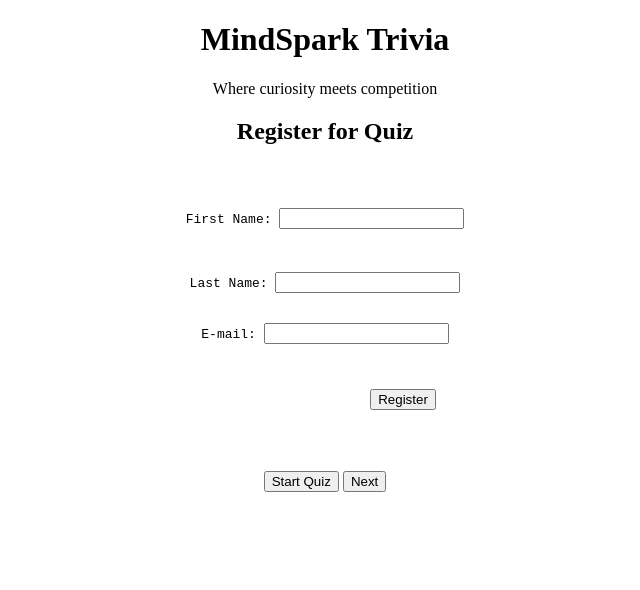
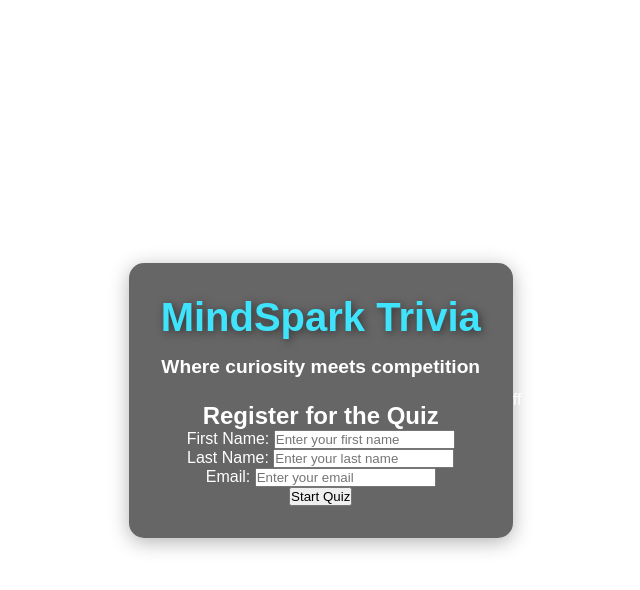
Before and after one commit to Aaryan-319/hackathon, a plain HTML site: page CyberUtsav-2024/Resistration page.html in a window 1280 px wide. Shown: the whole page, without its empty margins (315-955 px from the left). Drawn offline with Linux system fonts and the light colour scheme.

Commit message:
XIC (updated)

```diff
--- /dev/null
+++ b/CyberUtsav-2024/Registration.css
@@ -0,0 +1,38 @@
+* {
+    margin: 0;
+    padding: 0;
+    box-sizing: border-box;
+}
+
+body {
+  font-family: Arial, sans-serif;
+  background: color(135deg, rgb(25, 254, 255));
+  background-size: 400% 400%;
+  animation: gradient 12s ease infinite;
+  display: flex;
+  justify-content: center;
+  align-items: center;
+  height: 100vh;
+  color: #fff;
+}
+.landing-page {
+    text-align: center;
+    max-width: 600px;
+    padding: 2rem;
+    border-radius: 15px;
+    background: rgba(0, 0, 0, 0.6);
+    box-shadow: 0px 4px 20px rgba(0, 0, 0, 0.3);
+    animation: fadeIn 1.5s ease-in-out;
+  }
+
+  .landing-page h1 {
+    font-size: 2.5rem;
+    margin-bottom: 1rem;
+    color: #40e3fc;
+    text-shadow: 2px 2px 8px rgba(0, 0, 0, 0.5);
+  }
+
+  .landing-page p {
+    font-size: 1.2rem;
+    margin-bottom: 1.5rem;
+  }
--- a/CyberUtsav-2024/Resistration page.html
+++ b/CyberUtsav-2024/Resistration page.html
@@ -1,32 +1,59 @@
 <!DOCTYPE html>
 <html lang="en">
-
   <head>
-    <meta charset="UTF-8">
-    <meta name="viewport" content="width=device-width, initial-scale=1.0">
-    <title>Registration</title>
-    <link rel="stylesheet" href="styles.css">
+    <meta charset="UTF-8" />
+    <meta name="viewport" content="width=device-width, initial-scale=1.0" />
+    <title>MindSpark Trivia Registration</title>
+    <link rel="stylesheet" href="Registration.css" />
   </head>
 
   <body>
     <div class="landing-page" id="landingPage">
-        <center>
       <h1>MindSpark Trivia</h1>
-            <p><bold>Where curiosity meets competition</bold></p>
-            <div class="Container">
-                <h2>Register for Quiz</h2>
-                <pre><div id="Container" class="hide"></div>
-                <p style="text-align: center;"><div>First Name: <input type="text" id="First Name" aria-placeholder="First Name" maxlength="15"></div></p>
-                <div>Last Name: <input type="text" id="Last Name" aria-placeholder="Last Name" maxlength="15"></div>
-                <div>E-mail: <input type="text" id="E-mail" aria-placeholder="E-mail"></div>
-                <div id="buttons" class="btn-grid">
-                    <button class="btn">Register</button>
+      <p><strong>Where curiosity meets competition</strong></p>
+
+      <!-- Registration Form Container -->
+      <div class="container">
+        <h2>Register for the Quiz</h2>
+        <form id="registrationForm">
+          <div>
+            <label for="firstName">First Name:</label>
+            <input
+              type="text"
+              id="firstName"
+              name="firstName"
+              maxlength="15"
+              placeholder="Enter your first name"
+              required
+            />
           </div>
-            </div></pre></p>
+          <div>
+            <label for="lastName">Last Name:</label>
+            <input
+              type="text"
+              id="lastName"
+              name="lastName"
+              maxlength="15"
+              placeholder="Enter your last name"
+              required
+            />
+          </div>
+          <div>
+            <label for="email">Email:</label>
+            <input
+              type="email"
+              id="email"
+              name="email"
+              placeholder="Enter your email"
+              required
+            />
+          </div>
+        </form>
+      </div>
       <button id="start-btn" class="start-btn btn">Start Quiz</button>
-            <button id="next-btn" class="next-btn btn hide">Next</button>
     </div>
-    <script src="script.js"></script>
+    <footer>
+     ff
+    </footer>
   </body>
-
 </html>
--- a/CyberUtsav-2024/style.css
+++ b/CyberUtsav-2024/style.css
@@ -0,0 +1,187 @@
+/* Reset and Basic Styles */
+* {
+    margin: 0;
+    padding: 0;
+    box-sizing: border-box;
+  }
+  body {
+    font-family: Arial, sans-serif;
+    background: color(135deg, rgb(25, 254, 255));
+    background-size: 400% 400%;
+    animation: gradient 12s ease infinite;
+    display: flex;
+    justify-content: center;
+    align-items: center;
+    height: 100vh;
+    color: #fff;
+  }
+
+  /* Landing Page */
+  .landing-page {
+    text-align: center;
+    max-width: 600px;
+    padding: 2rem;
+    border-radius: 15px;
+    background: rgba(0, 0, 0, 0.6);
+    box-shadow: 0px 4px 20px rgba(0, 0, 0, 0.3);
+    animation: fadeIn 1.5s ease-in-out;
+  }
+
+  .landing-page h1 {
+    font-size: 2.5rem;
+    margin-bottom: 1rem;
+    color: #40e3fc;
+    text-shadow: 2px 2px 8px rgba(0, 0, 0, 0.5);
+  }
+
+  .landing-page p {
+    font-size: 1.2rem;
+    margin-bottom: 1.5rem;
+  }
+
+  .category-btn {
+    padding: 15px 20px;
+    font-size: 1.1rem;
+    margin: 8px;
+    background-color: #4a4a4a;
+    color: rgb(104, 210, 255);
+    border: none;
+    border-radius: 8px;
+    cursor: pointer;
+    transition: all 0.3s ease;
+    box-shadow: 0px 4px 15px rgba(0, 0, 0, 0.3);
+  }
+  .category-btn:hover {
+    transform: scale(1.1);
+    background-color: rgb(233, 132, 206);
+    color: #333;
+  }
+
+  /* Quiz Container */
+  .quiz-container {
+    max-width: 600px;
+    text-align: center;
+    padding: 2rem;
+    border-radius: 15px;
+    background: rgba(0, 0, 0, 0.6);
+    box-shadow: 0px 4px 20px rgba(0, 0, 0, 0.3);
+    animation: fadeIn 1.5s ease-in-out;
+  }
+
+  .category-title {
+    font-size: 2rem;
+    color: #74c5f8;
+    text-shadow: 2px 2px 8px rgba(0, 0, 0, 0.5);
+    margin-bottom: 1rem;
+  }
+
+  .question-container {
+    font-size: 1.5rem;
+    color: #e5e5e5;
+    margin-bottom: 1.5rem;
+  }
+
+  .choices-container button {
+    width: 100%;
+    padding: 12px;
+    font-size: 1.1rem;
+    margin: 8px 0;
+    background-color: #555;
+    color: #fff;
+    border: 1px solid #444;
+    border-radius: 8px;
+    cursor: pointer;
+    transition: all 0.3s ease;
+    box-shadow: 0px 4px 15px rgba(0, 0, 0, 0.2);
+  }
+  .choices-container button:hover {
+    background-color: #777;
+  }
+
+  .choices-container .correct {
+    background-color: #4caf50;
+    color: #fff;
+    border: 1px solid #3e8e41;
+  }
+  .choices-container .incorrect {
+    background-color: #f44336;
+    color: #fff;
+    border: 1px solid #d32f2f;
+  }
+
+  .feedback {
+    font-size: 1.2rem;
+    font-weight: bold;
+    margin-top: 1rem;
+    transition: all 0.5s ease;
+  }
+  .feedback.correct {
+    color: #4caf50;
+  }
+  .feedback.incorrect {
+    color: #f44336;
+  }
+
+  /* Lives Counter */
+  #livesContainer {
+    font-size: 1rem;
+    margin-top: 1.5rem;
+    color: #61cafb;
+  }
+
+  #progressBar {
+    width: 100%;
+    height: 10px;
+    background-color: #e0e0e0;
+    border-radius: 5px;
+    margin-bottom: 1rem;
+    overflow: hidden;
+    position: relative;
+  }
+
+  #progressBar::before {
+    content: '';
+    display: block;
+    height: 100%;
+    width: 0%;
+    background-color: #4fabda;
+    border-radius: 5px;
+    transition: width 0.5s ease;
+  }
+
+  /* Gradient Animation */
+  @keyframes gradient {
+    0% { background-position: 0% 50%; }
+    50% { background-position: 100% 50%; }
+    100% { background-position: 0% 50%; }
+  }
+
+  /* Fade-in Animation */
+  @keyframes fadeIn {
+    0% { opacity: 0; transform: scale(0.9); }
+    100% { opacity: 1; transform: scale(1); }
+  }
+
+  /* Responsive Styling */
+  @media (max-width: 768px) {
+    .landing-page, .quiz-container {
+      width: 90%;
+      padding: 1.5rem;
+    }
+    .category-btn, .choices-container button {
+      padding: 10px;
+      font-size: 1rem;
+    }
+  }
+
+  @media (max-width: 480px) {
+    .landing-page h1, .category-title {
+      font-size: 1.8rem;
+    }
+    .question-container {
+      font-size: 1.2rem;
+    }
+    .category-btn, .choices-container button {
+      font-size: 0.9rem;
+    }
+  }
```
Also changed, not shown: CyberUtsav-2024/index.html (+3 -4 lines). Lines whose indentation alone changed are shown as unchanged.
